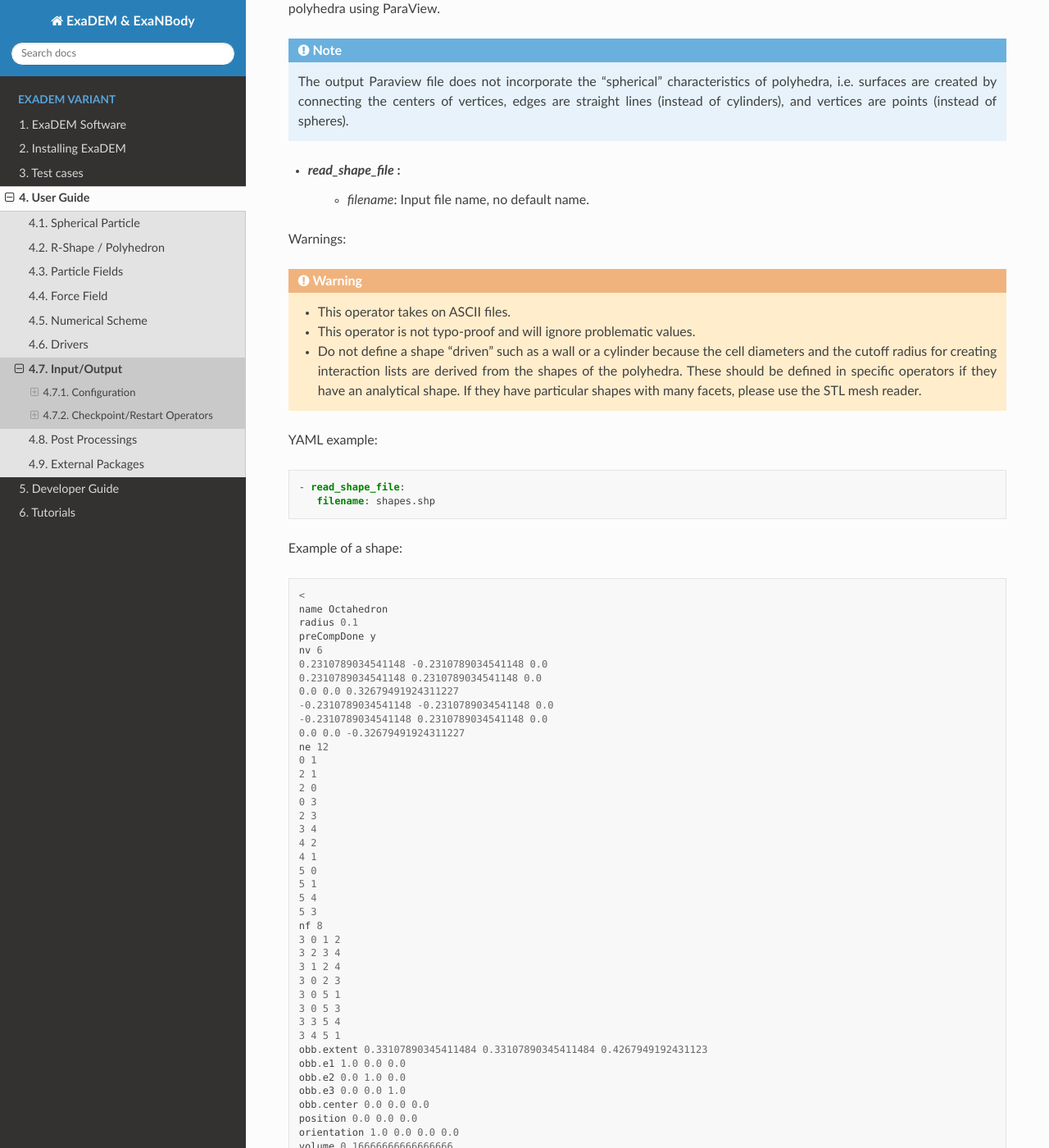
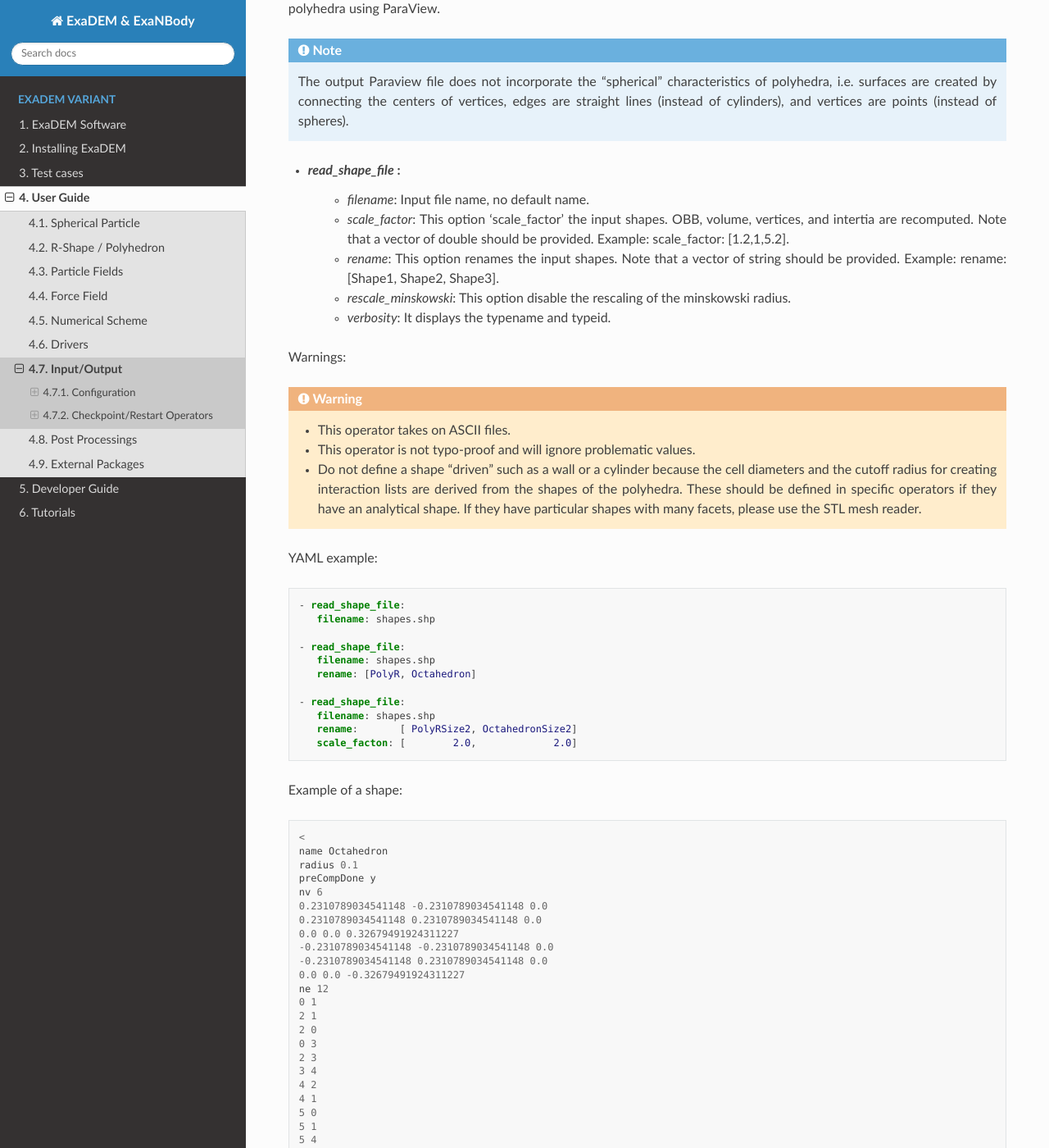
Before and after one commit to Collab4exaNBody/doc_exaDEM, a Sphinx documentation site: the page built from docs/source/project_exaDEM/user_guide/IO.rst, in a window 1280 px wide and 1400 px high, scrolled down 4402 px. Shown: the whole window at 82% size. Built offline with Sphinx 7.4.7 and the Read the Docs theme 3.1.0, drawn with Linux system fonts in a browser that asks for light colours.

Commit message:
Update IO.rst

```diff
--- a/docs/source/project_exaDEM/user_guide/IO.rst
+++ b/docs/source/project_exaDEM/user_guide/IO.rst
@@ -196,6 +196,10 @@ The purpose of this operator is to add shapes to a collection of shapes. This op
 
 * `read_shape_file` :
    * `filename`: Input file name, no default name.
+   * `scale_factor`: This option 'scale_factor' the input shapes. OBB, volume, vertices, and intertia are recomputed. Note that a vector of double should be provided. Example: scale_factor: [1.2,1,5.2].
+   * `rename`: This option renames the input shapes. Note that a vector of string should be provided. Example: rename: [Shape1, Shape2, Shape3].
+   * `rescale_minskowski`: This option disable the rescaling of the minskowski radius.
+   * `verbosity`: It displays the typename and typeid.
 
 Warnings:
 
@@ -211,6 +215,15 @@ YAML example:
 
   - read_shape_file:
      filename: shapes.shp
+
+  - read_shape_file:
+     filename: shapes.shp
+     rename: [PolyR, Octahedron]
+
+  - read_shape_file:
+     filename: shapes.shp
+     rename:       [ PolyRSize2, OctahedronSize2]
+     scale_facton: [        2.0,             2.0]
 
 Example of a shape:
 
```
